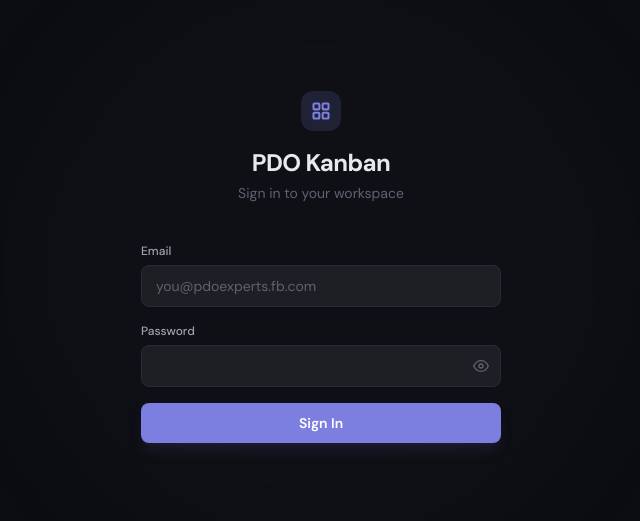
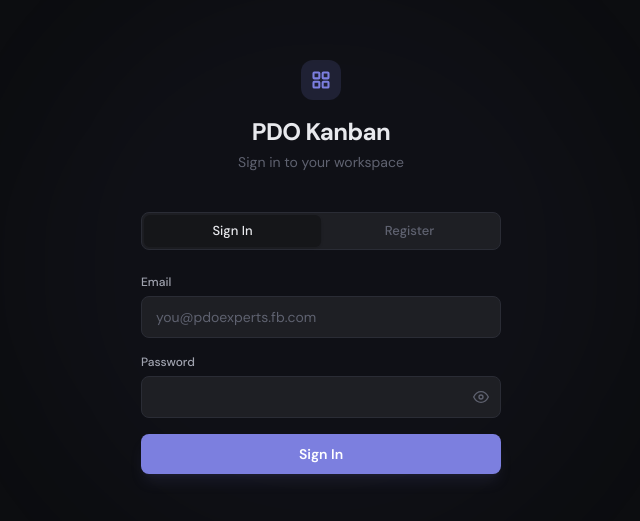
Before and after one commit to shango/PPTicket, a React (Vite) app in the folder frontend/: page /login in a window 1280 px wide. Shown: the part 133-654 px from the top of the page, without its empty margins (319-959 px from the left). Built offline with nearby package versions, Linux system fonts and the light colour scheme; no server answers.

Commit message:
Add self-registration for domain users with login/register toggle

```diff
--- a/frontend/src/lib/api.ts
+++ b/frontend/src/lib/api.ts
@@ -48,6 +48,8 @@ export const api = {
     request<{ token: string; user: User }>('/auth/setup', { method: 'POST', body: JSON.stringify(data) }),
   changePassword: (current_password: string, new_password: string) =>
     request<{ message: string }>('/auth/change-password', { method: 'POST', body: JSON.stringify({ current_password, new_password }) }),
+  register: (data: { email: string; password: string; first_name: string; last_name: string }) =>
+    request<{ token: string; user: User }>('/auth/register', { method: 'POST', body: JSON.stringify(data) }),
   logout: () => request('/auth/logout', { method: 'POST' }),
 
   // Users
--- a/frontend/src/pages/LoginPage.tsx
+++ b/frontend/src/pages/LoginPage.tsx
@@ -4,8 +4,11 @@ import { api, setToken } from '../lib/api';
 import { useStore } from '../lib/store';
 
 export function LoginPage() {
+  const [mode, setMode] = useState<'login' | 'register'>('login');
   const [email, setEmail] = useState('');
   const [password, setPassword] = useState('');
+  const [firstName, setFirstName] = useState('');
+  const [lastName, setLastName] = useState('');
   const [error, setError] = useState('');
   const [showPassword, setShowPassword] = useState(false);
   const [loading, setLoading] = useState(false);
@@ -19,6 +22,12 @@ export function LoginPage() {
     setLoading(true);
 
     try {
+      if (mode === 'register') {
+        const result = await api.register({ email, password, first_name: firstName, last_name: lastName });
+        setToken(result.token);
+        await fetchUser();
+        navigate('/board', { replace: true });
+      } else {
         const result = await api.login(email, password);
         setToken(result.token);
         await fetchUser();
@@ -27,6 +36,7 @@ export function LoginPage() {
           navigate('/change-password', { replace: true });
         } else {
           navigate('/board', { replace: true });
+        }
       }
     } catch (e: any) {
       setError(e.message);
@@ -37,7 +47,6 @@ export function LoginPage() {
 
   return (
     <div className="min-h-screen flex items-center justify-center bg-bg-base relative overflow-hidden">
-      {/* Subtle radial glow */}
       <div className="absolute top-1/2 left-1/2 -translate-x-1/2 -translate-y-1/2 w-[600px] h-[600px] bg-accent/[0.03] rounded-full blur-3xl pointer-events-none" />
 
       <div className="w-full max-w-[360px] relative z-10">
@@ -51,7 +60,31 @@ export function LoginPage() {
             </svg>
           </div>
           <h1 className="text-2xl font-bold text-text-primary tracking-tight mb-1">PDO Kanban</h1>
-          <p className="text-text-muted text-sm">Sign in to your workspace</p>
+          <p className="text-text-muted text-sm">
+            {mode === 'login' ? 'Sign in to your workspace' : 'Create your account'}
+          </p>
+        </div>
+
+        {/* Mode toggle */}
+        <div className="flex bg-bg-elevated rounded-lg p-0.5 mb-6 border border-border">
+          <button
+            type="button"
+            onClick={() => { setMode('login'); setError(''); }}
+            className={`flex-1 text-[13px] font-medium py-1.5 rounded-md transition-all ${
+              mode === 'login' ? 'bg-bg-surface text-text-primary shadow-sm' : 'text-text-muted hover:text-text-secondary'
+            }`}
+          >
+            Sign In
+          </button>
+          <button
+            type="button"
+            onClick={() => { setMode('register'); setError(''); }}
+            className={`flex-1 text-[13px] font-medium py-1.5 rounded-md transition-all ${
+              mode === 'register' ? 'bg-bg-surface text-text-primary shadow-sm' : 'text-text-muted hover:text-text-secondary'
+            }`}
+          >
+            Register
+          </button>
         </div>
 
         {error && (
@@ -61,6 +94,32 @@ export function LoginPage() {
         )}
 
         <form onSubmit={handleSubmit} className="space-y-4">
+          {mode === 'register' && (
+            <div className="grid grid-cols-2 gap-3">
+              <div>
+                <label className="text-xs text-text-secondary block mb-1.5 font-medium">First Name</label>
+                <input
+                  type="text"
+                  value={firstName}
+                  onChange={(e) => setFirstName(e.target.value)}
+                  required={mode === 'register'}
+                  className="w-full bg-bg-elevated border border-border rounded-lg px-3.5 py-2.5 text-sm"
+                  placeholder="Shannon"
+                />
+              </div>
+              <div>
+                <label className="text-xs text-text-secondary block mb-1.5 font-medium">Last Name</label>
+                <input
+                  type="text"
+                  value={lastName}
+                  onChange={(e) => setLastName(e.target.value)}
+                  required={mode === 'register'}
+                  className="w-full bg-bg-elevated border border-border rounded-lg px-3.5 py-2.5 text-sm"
+                  placeholder="Gold"
+                />
+              </div>
+            </div>
+          )}
           <div>
             <label className="text-xs text-text-secondary block mb-1.5 font-medium">Email</label>
             <input
@@ -80,7 +139,9 @@ export function LoginPage() {
                 value={password}
                 onChange={(e) => setPassword(e.target.value)}
                 required
+                minLength={mode === 'register' ? 8 : undefined}
                 className="w-full bg-bg-elevated border border-border rounded-lg px-3.5 py-2.5 pr-10 text-sm"
+                placeholder={mode === 'register' ? 'Min 8 characters' : undefined}
               />
               <button
                 type="button"
@@ -107,7 +168,7 @@ export function LoginPage() {
             disabled={loading}
             className="w-full px-4 py-2.5 bg-accent text-white rounded-lg text-sm font-semibold hover:bg-accent-hover disabled:opacity-50 transition-colors shadow-lg shadow-accent/10"
           >
-            {loading ? 'Signing in...' : 'Sign In'}
+            {loading ? (mode === 'register' ? 'Creating account...' : 'Signing in...') : (mode === 'register' ? 'Create Account' : 'Sign In')}
           </button>
         </form>
       </div>
```
Also changed, not shown: 1 other file (tests, documents, lock files or other folders). Lines whose indentation alone changed are shown as unchanged.
